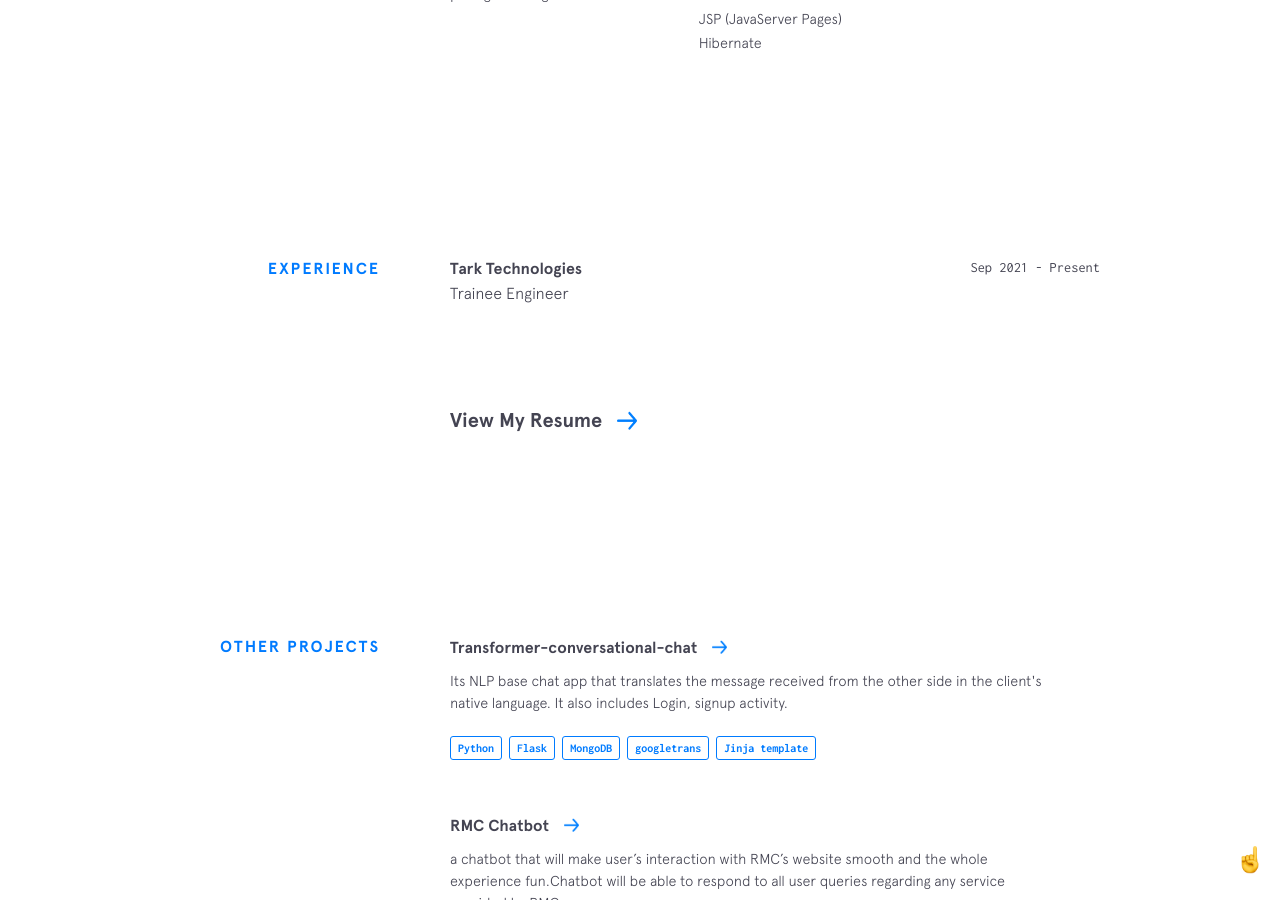
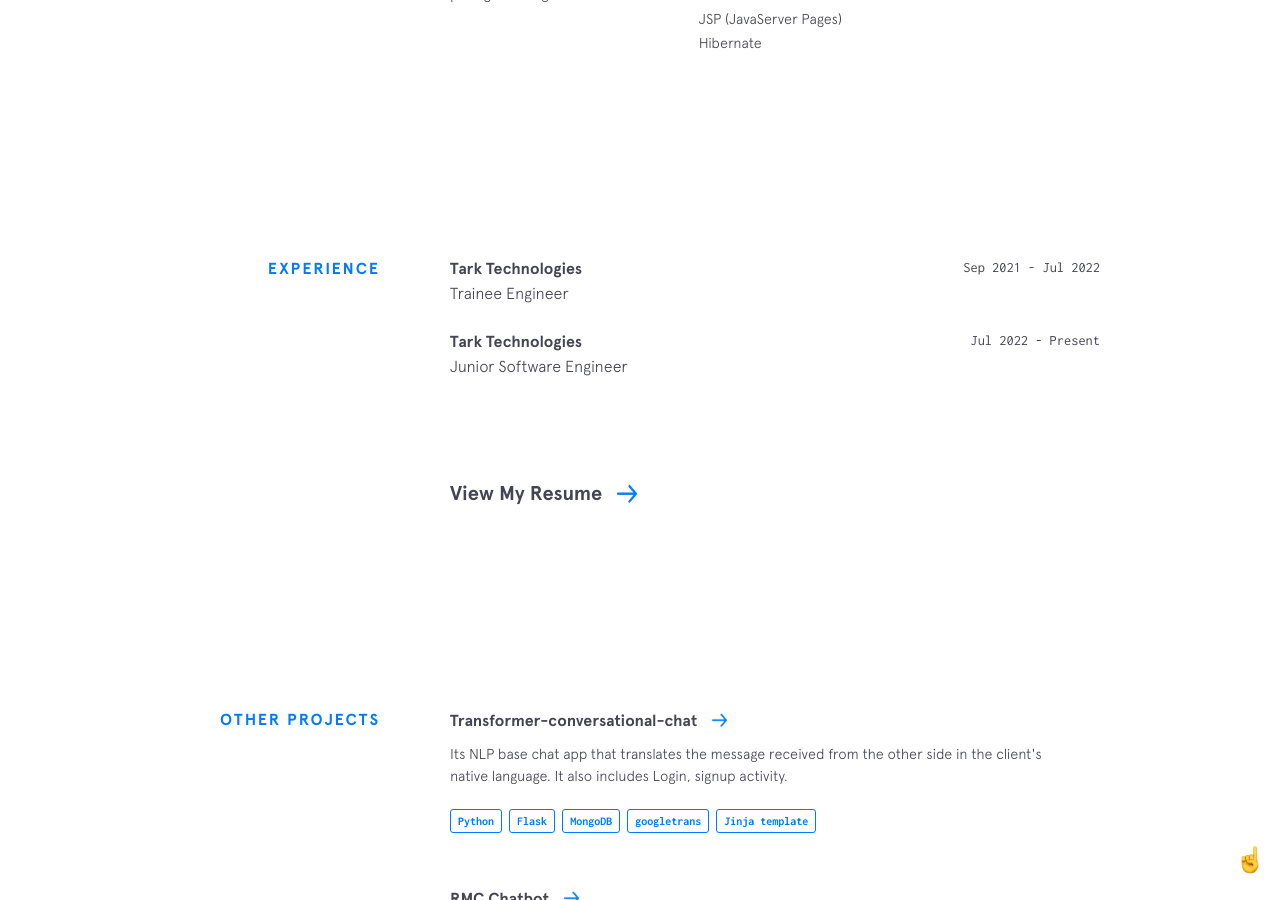
Before and after one commit to krunal-ctrl/krunal-ctrl.github.io, a Jekyll site: the page built from index.html, in a window 1280 px wide and 900 px high, scrolled down 1565 px. Built offline with Jekyll 4.4.1, drawn with Linux system fonts in a browser that asks for light colours; nearby versions of some CDN libraries.

Commit message:
Update experience.yml

```diff
--- a/_data/experience.yml
+++ b/_data/experience.yml
@@ -1,4 +1,8 @@
 - company: Tark Technologies
   url: https://tarktech.com/
-  time: Sep 2021 - Present
+  time: Sep 2021 - Jul 2022
   position: Trainee Engineer
+- company: Tark Technologies
+  url: https://tarktech.com/
+  time: Jul 2022 - Present
+  position: Junior Software Engineer
```
